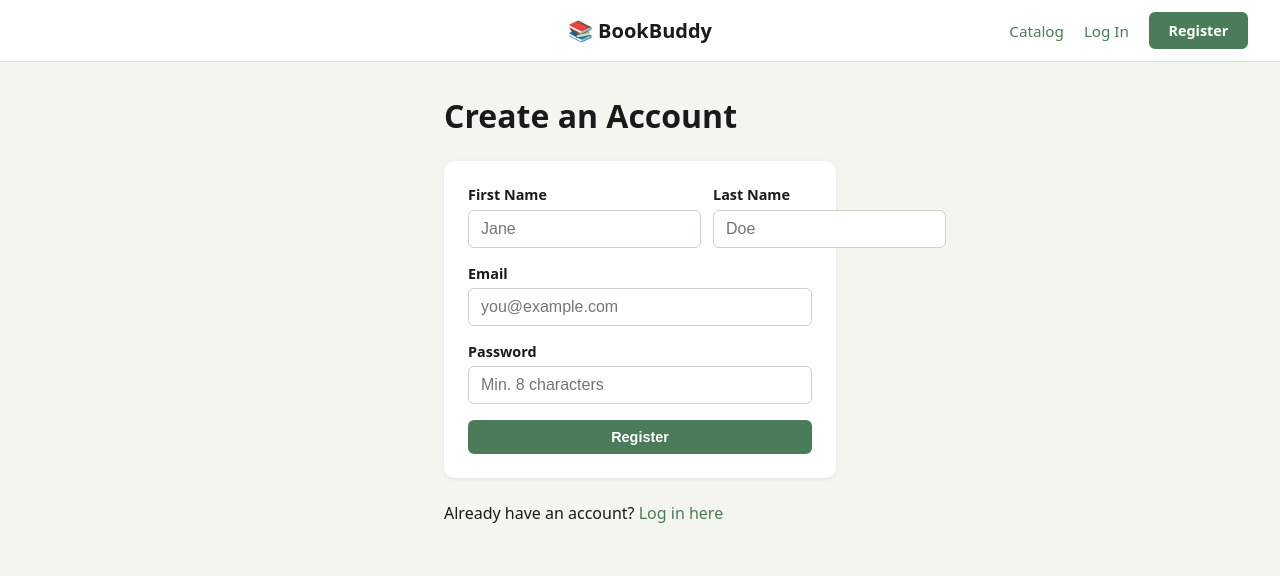
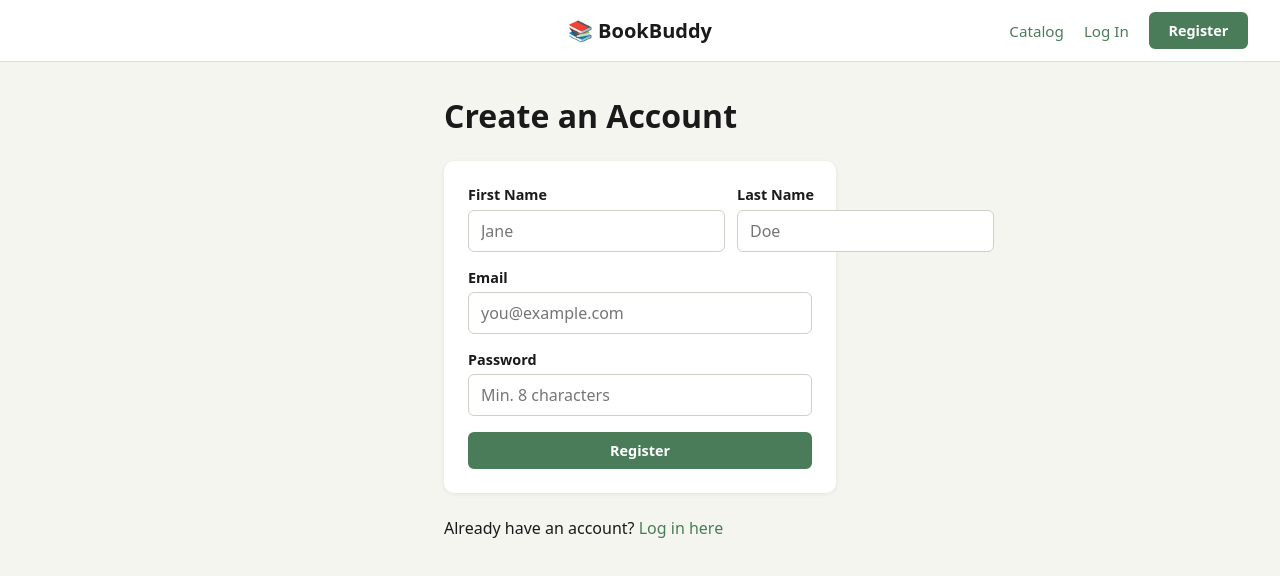
Before and after one commit to byebyewaltz/2602-book-buddy, a React app: page /register in a window 1280 px wide. Shown: the top 576 px of the page. Built offline with nearby package versions, Linux system fonts and the light colour scheme; the HTML template or start-up script is replaced by a standard one.

Commit message:
fixed buttons

```diff
--- a/src/components/NavBar.jsx
+++ b/src/components/NavBar.jsx
@@ -30,7 +30,7 @@ export default function NavBar({ token, setToken }) {
             >
               My Account
             </Link>
-            <button className="btn btn-outline" onClick={handleLogout}>
+            <button type="button" className="btn btn-outline" onClick={handleLogout}>
               Log Out
             </button>
           </>
--- a/src/index.css
+++ b/src/index.css
@@ -70,6 +70,7 @@ a:hover {
   display: inline-block;
   padding: 0.45rem 1.1rem;
   border-radius: 6px;
+  font-family: inherit;
   font-size: 0.9rem;
   font-weight: 600;
   cursor: pointer;
@@ -295,6 +296,7 @@ a:hover {
   padding: 0.55rem 0.75rem;
   border: 1.5px solid #d0d0c8;
   border-radius: 6px;
+  font-family: inherit;
   font-size: 1rem;
   font-weight: 400;
   outline: none;
```
